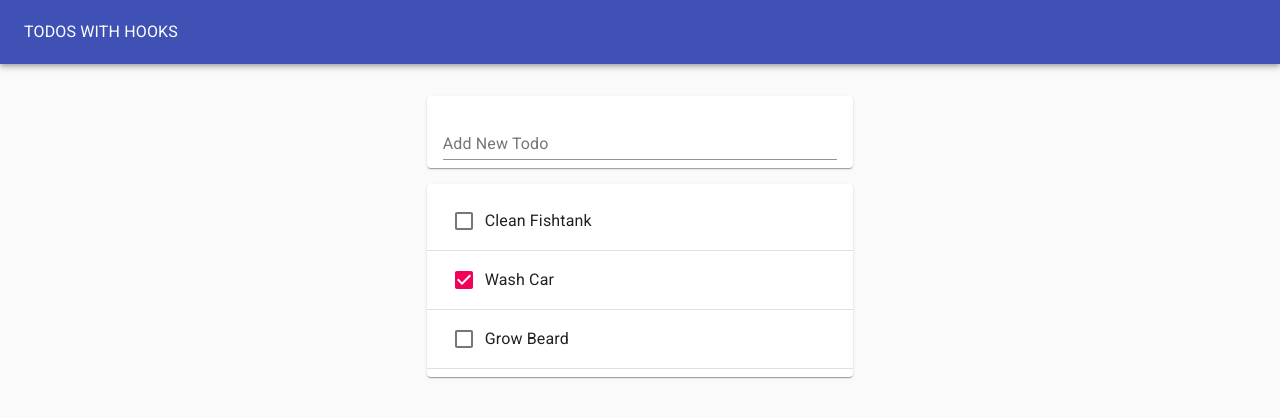
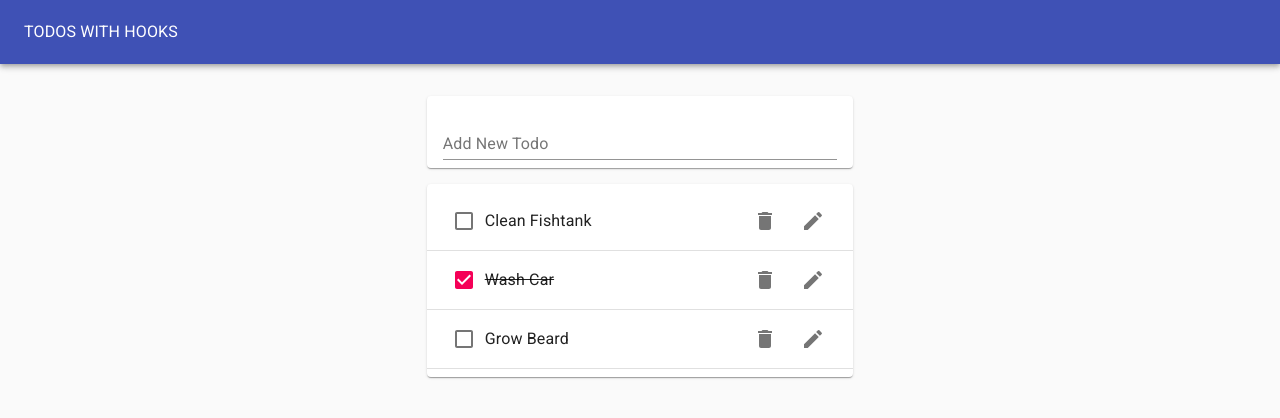
Before and after one commit to lowtrey/react-hooks-todo, a React (Create React App) app: page / in a window 1280 px wide. Shown: the top 418 px of the page. Built offline with nearby package versions, Linux system fonts and the light colour scheme.

Commit message:
Add icons and conditional linethrough to Todo component

```diff
--- a/package.json
+++ b/package.json
@@ -4,6 +4,7 @@
   "private": true,
   "dependencies": {
     "@material-ui/core": "^4.3.0",
+    "@material-ui/icons": "^4.2.1",
     "react": "^16.8.6",
     "react-dom": "^16.8.6",
     "react-scripts": "3.0.1"
--- a/src/Todo.js
+++ b/src/Todo.js
@@ -1,13 +1,29 @@
 import React from 'react';
 import Checkbox from '@material-ui/core/Checkbox';
+import DeleteIcon from '@material-ui/icons/Delete';
+import EditIcon from '@material-ui/icons/Edit';
+import IconButton from '@material-ui/core/IconButton';
 import ListItem from '@material-ui/core/ListItem';
 import ListItemText from '@material-ui/core/ListItemText';
+import ListItemSecondaryAction from '@material-ui/core/ListItemSecondaryAction';
 
 function Todo({ completed, task }) {
   return (
     <ListItem>
       <Checkbox tabIndex={-1} checked={completed} />
-      <ListItemText>{task}</ListItemText>
+      <ListItemText
+        style={{ textDecoration: completed ? 'line-through' : 'none' }}
+      >
+        {task}
+      </ListItemText>
+      <ListItemSecondaryAction>
+        <IconButton aria-label='Delete'>
+          <DeleteIcon />
+        </IconButton>
+        <IconButton aria-label='Edit'>
+          <EditIcon />
+        </IconButton>
+      </ListItemSecondaryAction>
     </ListItem>
   );
 }
```
Also changed, not shown: 1 other file (tests, documents, lock files or other folders).
